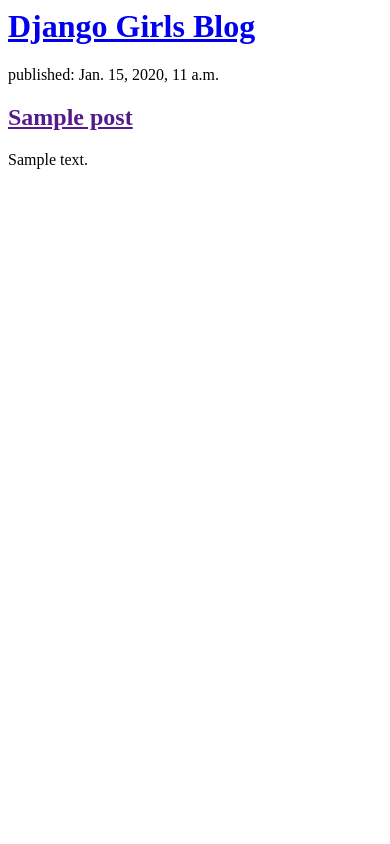
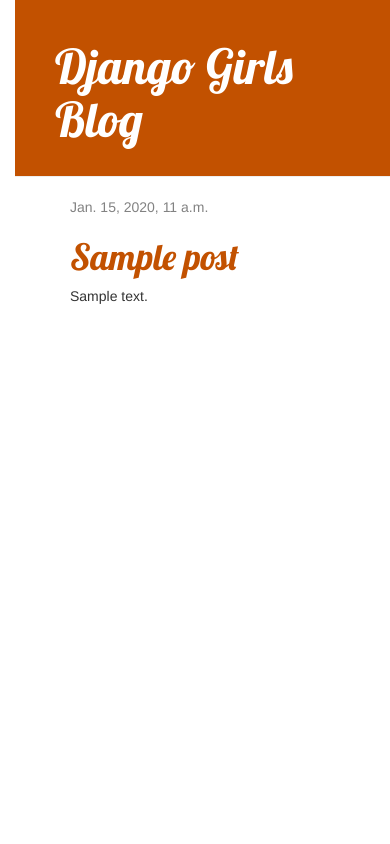
Before and after one commit to markoulimaria/my-first-blog, a Django app: template blog/templates/blog/post_list.html in a window 390 px wide. Run offline with Django 3.2, Linux system fonts and the light colour scheme; the template is opened without the code that fills it: values that come from a table or form of the project are taken from there, others are empty; tables that the repository leaves empty hold one stand-in row (values such as "Sample post"); some libraries are stand-ins or nearby versions.

Commit message:
Added view and template for detailed blog post as well as CSS for the site.

```diff
--- /dev/null
+++ b/blog/static/css/blog.css
@@ -0,0 +1,53 @@
+body {
+    padding-left: 15px;
+}
+h1 a, h2 a {
+    color: #C25100;
+    font-family: 'Lobster';
+}
+.page-header {
+    background-color: #C25100;
+    margin-top: 0;
+    padding: 20px 20px 20px 40px;
+}
+
+.page-header h1, .page-header h1 a, .page-header h1 a:visited, .page-header h1 a:active {
+    color: #ffffff;
+    font-size: 36pt;
+    text-decoration: none;
+}
+
+.content {
+    margin-left: 40px;
+}
+
+h1, h2, h3, h4 {
+    font-family: 'Lobster', cursive;
+}
+
+.date {
+    color: #828282;
+}
+
+.save {
+    float: right;
+}
+
+.post-form textarea, .post-form input {
+    width: 100%;
+}
+
+.top-menu, .top-menu:hover, .top-menu:visited {
+    color: #ffffff;
+    float: right;
+    font-size: 26pt;
+    margin-right: 20px;
+}
+
+.post {
+    margin-bottom: 70px;
+}
+
+.post h2 a, .post h2 a:visited {
+    color: #000000;
+}
--- /dev/null
+++ b/blog/templates/blog/base.html
@@ -0,0 +1,32 @@
+{% load static %}
+<html>
+    <head>
+        <title>Django Girls blog</title>
+        <link rel="stylesheet" href="//maxcdn.bootstrapcdn.com/bootstrap/3.2.0/css/bootstrap.min.css">
+        <link rel="stylesheet" href="//maxcdn.bootstrapcdn.com/bootstrap/3.2.0/css/bootstrap-theme.min.css">
+        <link href='//fonts.googleapis.com/css?family=Lobster&subset=latin,latin-ext' rel='stylesheet' type='text/css'>
+        <link rel="stylesheet" href="{% static 'css/blog.css' %}">
+    </head>
+    <body>
+        <div class="page-header">
+            <h1><a href="/">Django Girls Blog</a></h1>
+        </div>
+        <div class="content container">
+            <div class="row">
+                <div class="col-md-8">
+                  {% block content %}
+                      {% for post in posts %}
+                          <div class="post">
+                              <div class="date">
+                                  {{ post.published_date }}
+                              </div>
+                              <h2><a href="">{{ post.title }}</a></h2>
+                              <p>{{ post.text|linebreaksbr }}</p>
+                          </div>
+                      {% endfor %}
+                  {% endblock %}
+                </div>
+            </div>
+        </div>
+    </body>
+    </html>
--- a/blog/templates/blog/post_list.html
+++ b/blog/templates/blog/post_list.html
@@ -1,11 +1,12 @@
-<div>
-    <h1><a href="/">Django Girls Blog</a></h1>
-</div>
-
-{% for post in posts %}
-    <div>
-        <p>published: {{ post.published_date }}</p>
-        <h2><a href="">{{ post.title }}</a></h2>
-        <p>{{ post.text|linebreaksbr }}</p>
-    </div>
-{% endfor %}
+{% extends 'blog/base.html' %}
+{% block content %}
+                {% for post in posts %}
+                    <div class="post">
+                        <div class="date">
+                            {{ post.published_date }}
+                        </div>
+                        <h1><a href="{% url 'post_detail' pk=post.pk %}">{{ post.title }}</a></h1>
+                        <p>{{ post.text|linebreaksbr }}</p>
+                    </div>
+                {% endfor %}
+                {% endblock %}
--- a/blog/urls.py
+++ b/blog/urls.py
@@ -1,5 +1,7 @@
 from django.urls import path
 from . import views
+
 urlpatterns = [
     path('', views.post_list, name='post_list'),
+    path('post/<int:pk>/',views.post_detail,name='post_detail')
 ]
```
Also changed, not shown: blog/templates/blog/post_detail.html (added, +13 -0 lines), blog/views.py (+10 -0 lines).
